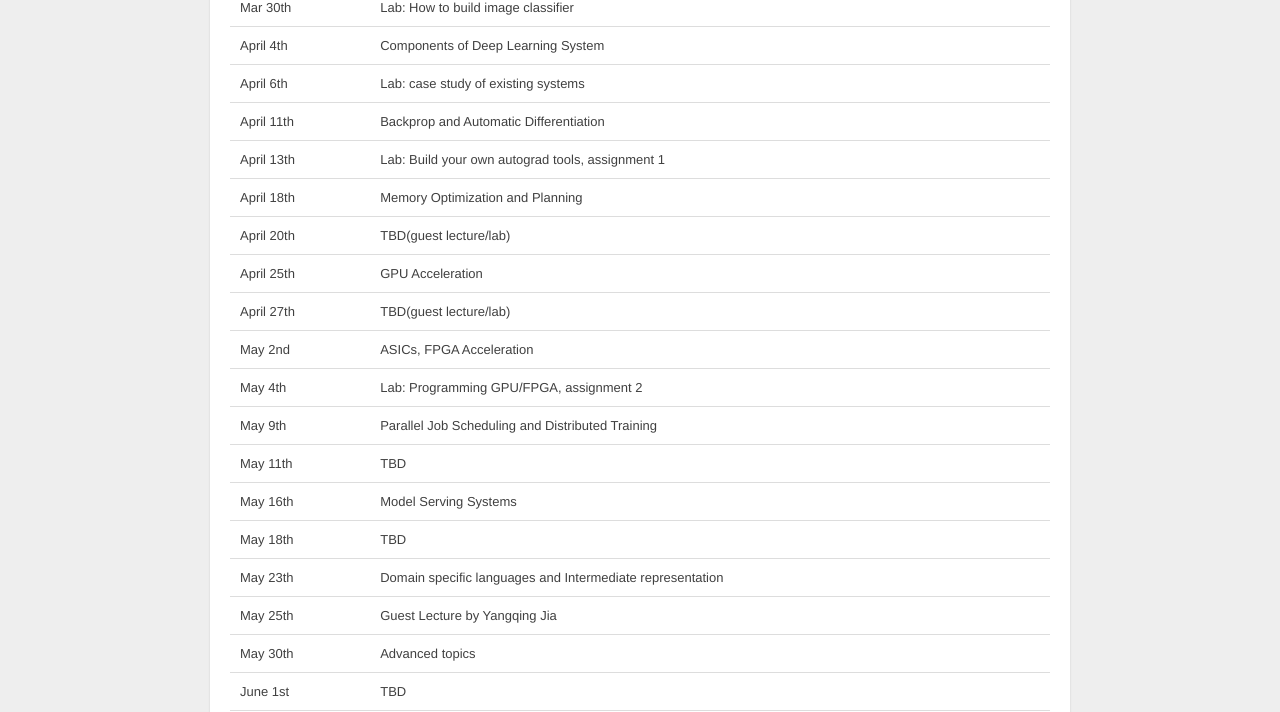
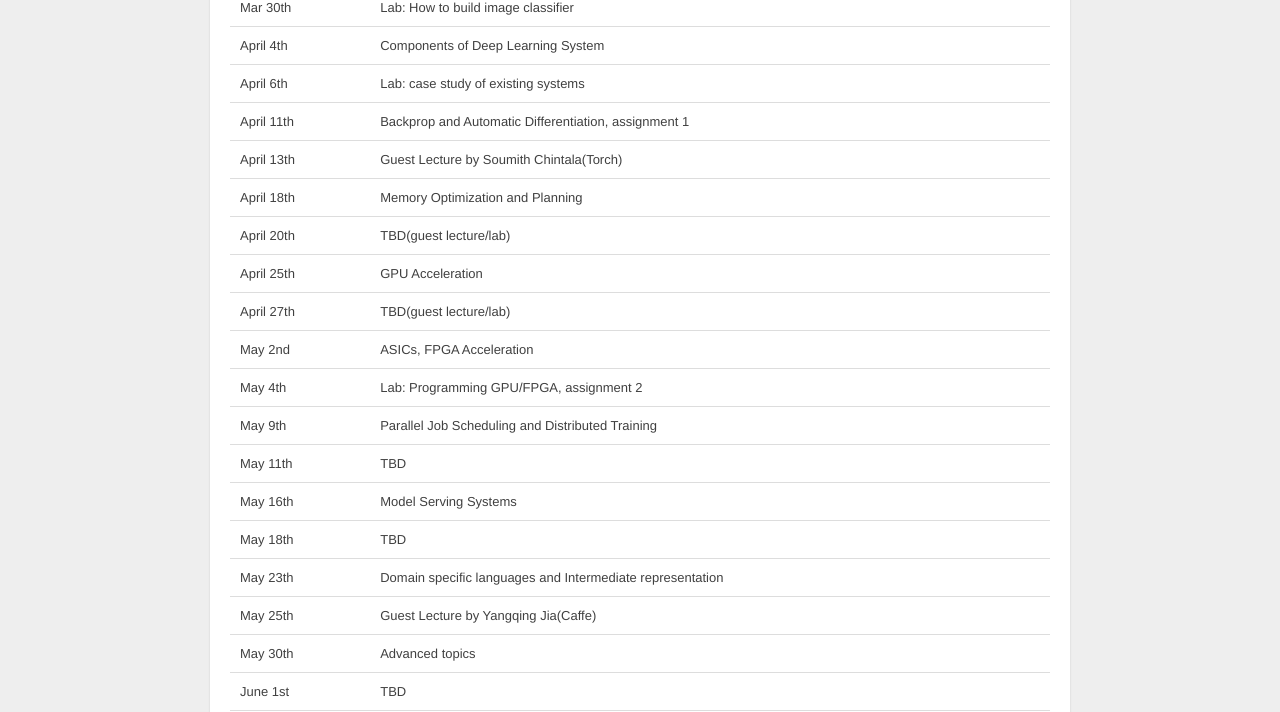
Before and after one commit to dlsys-course/dlsys-course.github.io, a Jekyll site: the page built from schedule.md, in a window 1280 px wide and 1069 px high. Shown: the part 248-960 px from the top of the window. Built offline with Jekyll 4.4.1, drawn with Linux system fonts in a browser that asks for light colours.

Commit message:
update schedule

```diff
--- a/schedule.md
+++ b/schedule.md
@@ -16,8 +16,8 @@ We will have guest lectures and may accomodate the schedule accordingly.
 | Mar 30th                 |   Lab: How to build image classifier                  |
 | April 4th                |   Components of  Deep Learning System                 |
 | April 6th                |   Lab: case study of existing systems                 |
-| April 11th               |   Backprop and Automatic Differentiation              |
-| April 13th               |   Lab: Build your own autograd tools, assignment 1    |
+| April 11th               |   Backprop and Automatic Differentiation, assignment 1 |
+| April 13th               |   Guest Lecture by Soumith Chintala(Torch)  |
 | April 18th               |   Memory Optimization and Planning                    |
 | April 20th               |   TBD(guest lecture/lab)                              |
 | April 25th               |   GPU Acceleration                                    |
@@ -29,7 +29,7 @@ We will have guest lectures and may accomodate the schedule accordingly.
 | May 16th                 |   Model Serving Systems                                     |
 | May 18th                 |   TBD                                                       |
 | May 23th                 |   Domain specific languages and Intermediate representation |
-| May 25th                 |   Guest Lecture by Yangqing Jia                        |
+| May 25th                 |   Guest Lecture by Yangqing Jia(Caffe)                       |
 | May 30th                 |   Advanced topics                                           |
 | June 1st                 |   TBD                                                       |
 | June 4th                 |   Final Project Presentation                                |
```
